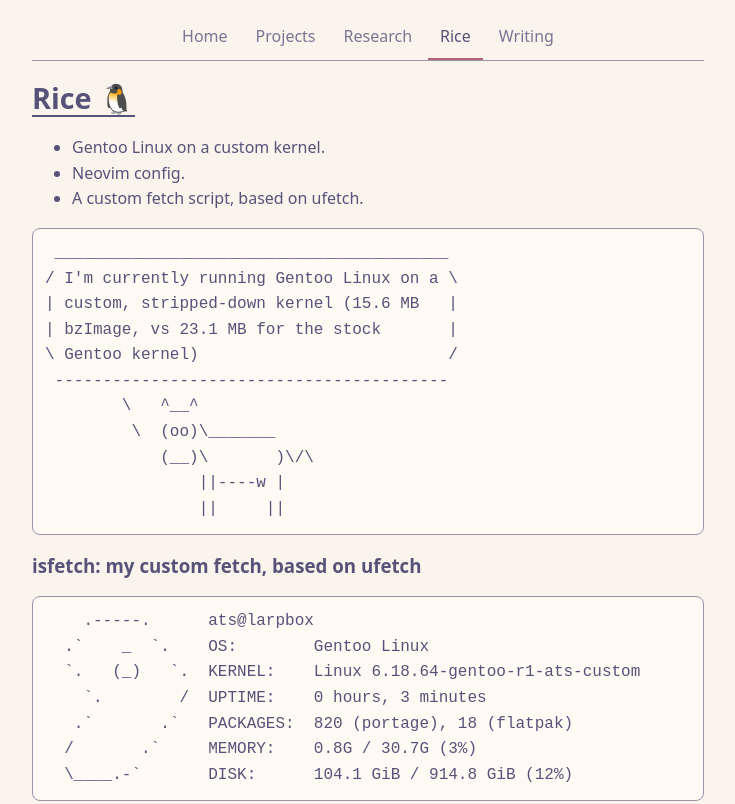
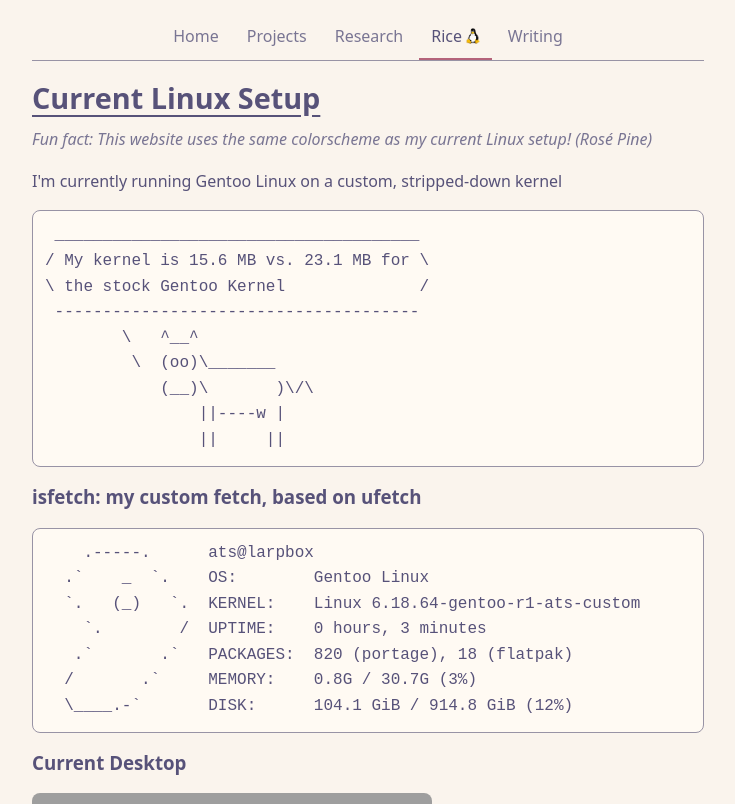
Before and after one commit to AtesIsf/AtesIsf.github.io, a plain HTML site: page setup.html in a window 1280 px wide. Shown: the top 804 px of the page, without its empty margins (272-1007 px from the left). Drawn offline with Linux system fonts and the light colour scheme; grey boxes are pictures that could not be loaded.

Commit message:
Retitle setup page to Current Linux Setup, add tierlist and kernel line
Co-Authored-By: Claude Haiku 5.5 <noreply@anthropic.com>

```diff
--- a/setup.html
+++ b/setup.html
@@ -3,7 +3,7 @@
 <head>
 <meta charset="utf-8">
 <meta name="viewport" content="width=device-width, initial-scale=1">
-<title>Rice - Ateş İsfendiyaroğlu</title>
+<title>Current Linux Setup - Ateş İsfendiyaroğlu</title>
 <link rel="stylesheet" href="assets/css/palette.css">
 <link rel="stylesheet" href="assets/css/style.css">
 </head>
@@ -13,24 +13,19 @@
 <a href="index.html">Home</a>
 <a href="projects.html">Projects</a>
 <a href="research.html">Research</a>
-<a href="setup.html" aria-current="page">Rice</a>
+<a href="setup.html" aria-current="page">Rice <img src="assets/img/linux.png" alt="" class="nav-icon"></a>
 <a href="writing.html">Writing</a>
 </nav>
 </header>
 <main>
-<h1>Rice 🐧</h1>
-<ul>
-<li>Gentoo Linux on a custom kernel.</li>
-<li>Neovim config.</li>
-<li>A custom fetch script, based on ufetch.</li>
-</ul>
+<h1>Current Linux Setup</h1>
+<p class="subtitle"><em>Fun fact: This website uses the same colorscheme as my current Linux setup! (Rosé Pine)</em></p>
+<p>I'm currently running Gentoo Linux on a custom, stripped-down kernel</p>
 <pre>
- _________________________________________
-/ I'm currently running Gentoo Linux on a \
-| custom, stripped-down kernel (15.6 MB   |
-| bzImage, vs 23.1 MB for the stock       |
-\ Gentoo kernel)                          /
- -----------------------------------------
+ ______________________________________
+/ My kernel is 15.6 MB vs. 23.1 MB for \
+\ the stock Gentoo Kernel              /
+ --------------------------------------
         \   ^__^
          \  (oo)\_______
             (__)\       )\/\
@@ -51,7 +46,8 @@
 <p><img src="assets/img/rice1.png" alt="Screenshot of my current Linux desktop"></p>
 <h3>My old EndeavourOS setup from May 2026</h3>
 <p><img src="assets/img/rice2.png" alt="Screenshot of my old EndeavourOS setup from May 2026"></p>
-<p>Fun fact: This website uses the same colorscheme as my current Linux setup! (Rosé Pine)</p>
+<h3>Tierlist of Linux Distributions I have tried</h3>
+<p><img src="assets/img/tierlist.png" alt="Tierlist of Linux distributions I have tried"></p>
 <p><a href="https://github.com/AtesIsf/dotfiles">Dotfiles</a></p>
 </main>
 <footer>
```
